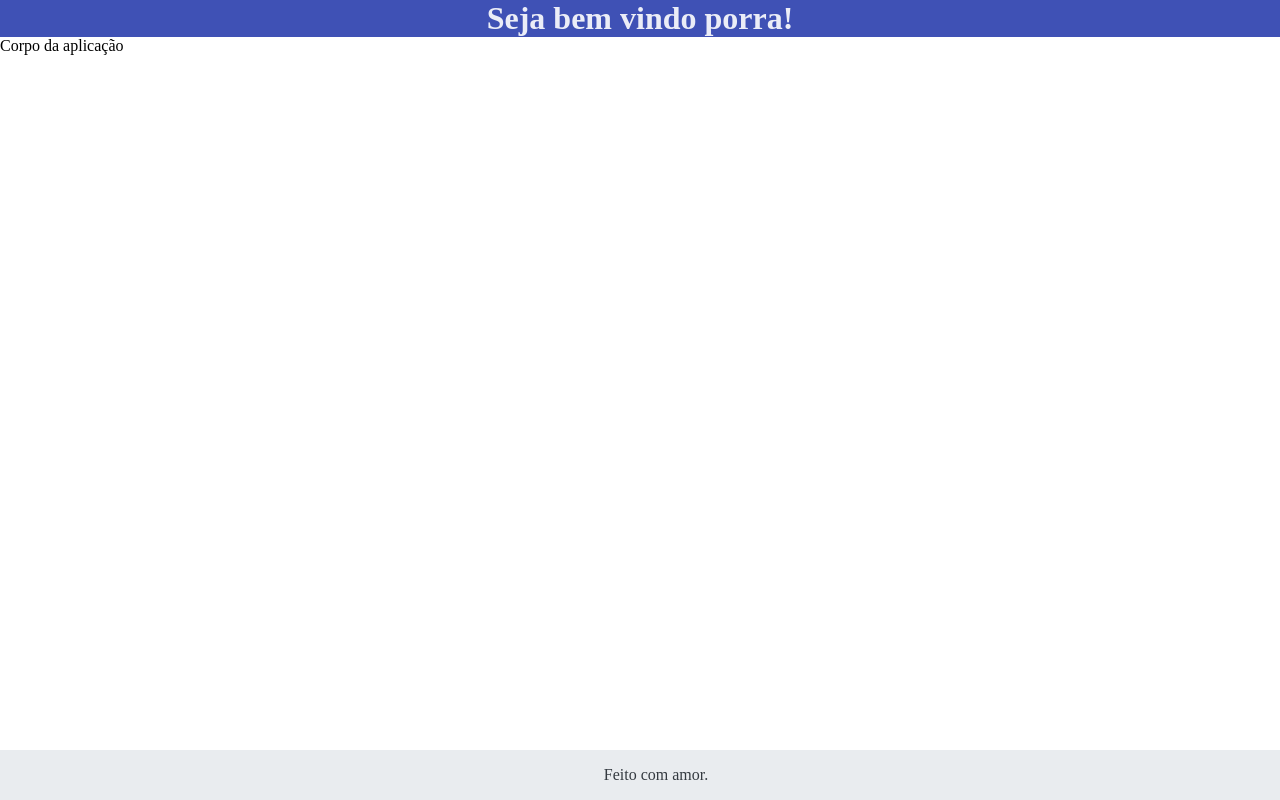
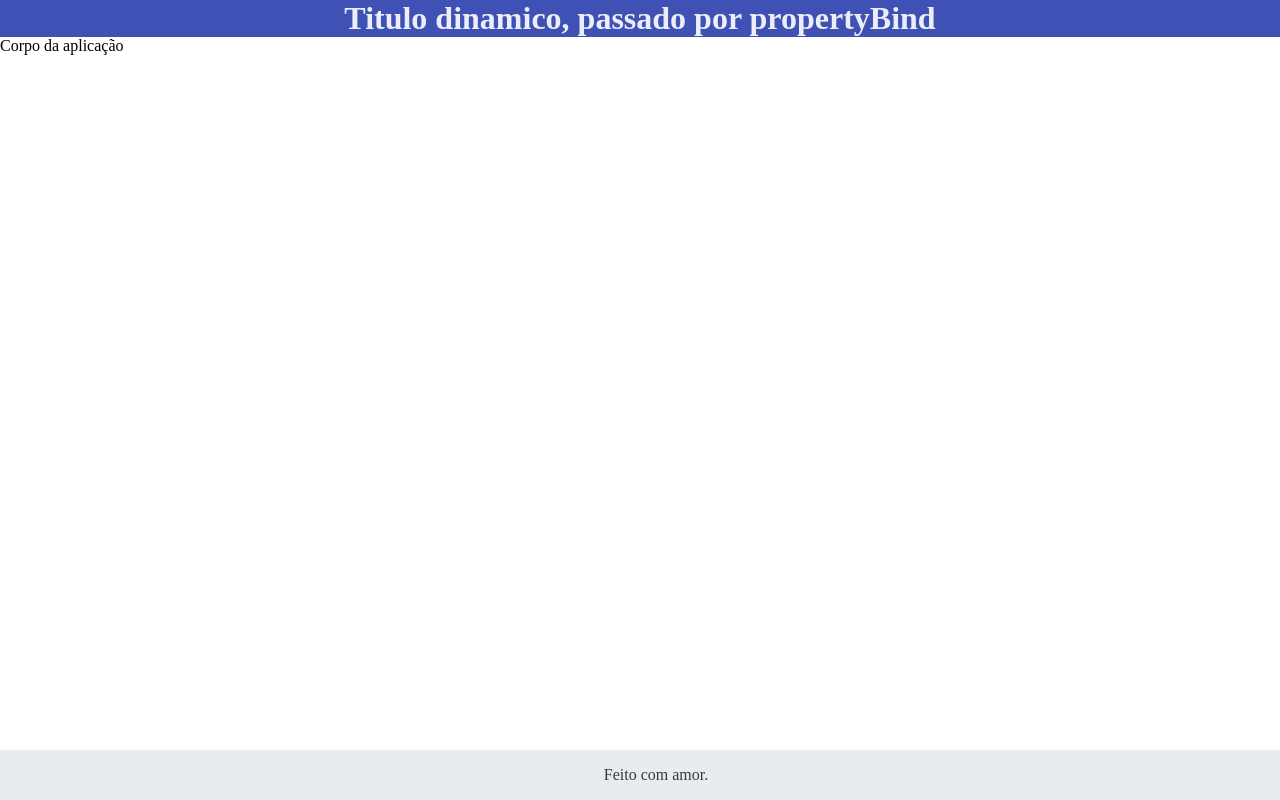
Before and after one commit to KallDrayck/Curso-Angular, an Angular app: page / in a window 1280 px wide. Built offline with nearby package versions, Linux system fonts and the light colour scheme.

Commit message:
Property Binding pede o tipo de varialvel | undefined;

```diff
--- a/src/app/app.component.html
+++ b/src/app/app.component.html
@@ -1,3 +1,6 @@
-<app-header></app-header>
+<app-header
+[title]="dinamicTitle"
+>
+</app-header>
 <app-home></app-home>
 <app-footer></app-footer>
--- a/src/app/app.component.ts
+++ b/src/app/app.component.ts
@@ -7,9 +7,9 @@ import { Component } from '@angular/core';
 })
 export class AppComponent {
 
+  dinamicTitle = "Titulo dinamico, passado por propertyBind";
+
   constructor(){
     console.log('Passei por aqui na app.component.ts');
-
-
   }
 }
--- a/src/app/header/header.component.html
+++ b/src/app/header/header.component.html
@@ -1,3 +1,4 @@
 <header class="header">
-    <h1 class="header__title">{{ title }}</h1>
+    <h1 class="header__title">{{ title }}
+    </h1>
 </header>
--- a/src/app/header/header.component.ts
+++ b/src/app/header/header.component.ts
@@ -1,4 +1,4 @@
-import { Component, OnInit } from '@angular/core';
+import { Component, Input, OnInit } from '@angular/core';
 
 @Component({
   selector: 'app-header',
@@ -7,12 +7,14 @@ import { Component, OnInit } from '@angular/core';
 })
 export class HeaderComponent implements OnInit {
 
-  title = 'Seja bem vindo!';
+  @Input() title: string | undefined;
+
+  ttitle = 'Seja bem vindo!';
 
   constructor() {
     setTimeout(() =>{
-      this.title = 'Seja bem vindo porra!';
-      console.log('console.log (' + this.title +')');
+      this.ttitle = 'Seja bem vindo porra!';
+      console.log('console.log (' + this.ttitle +')');
     },3000);
    }
 
```
